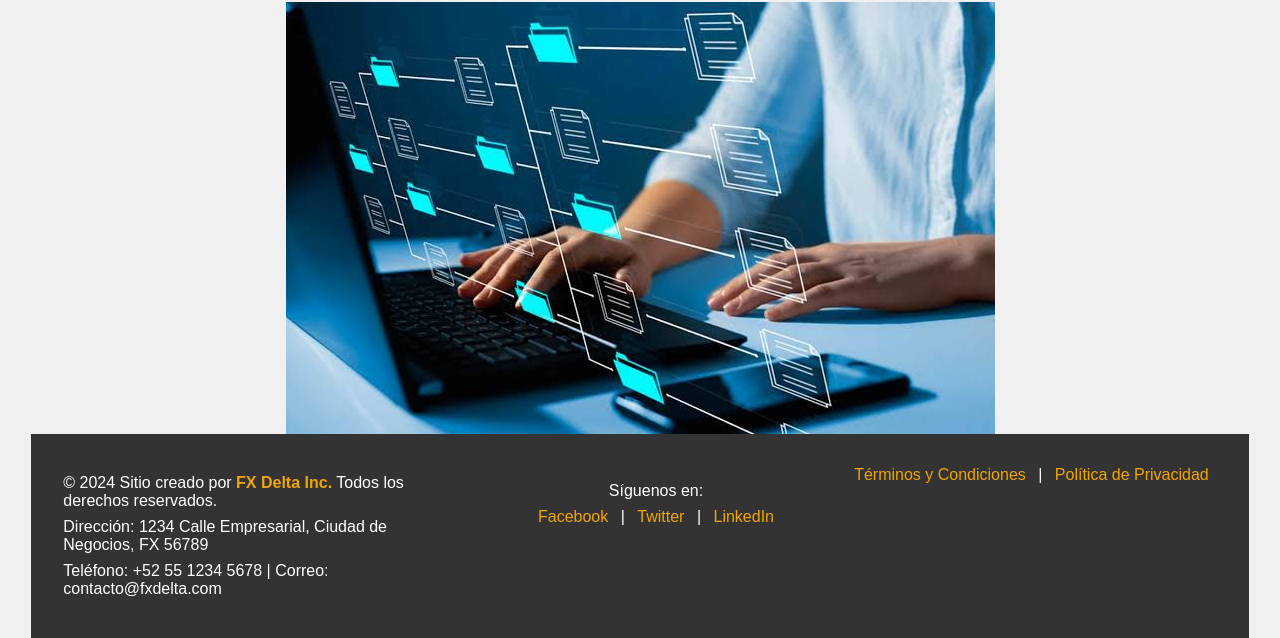
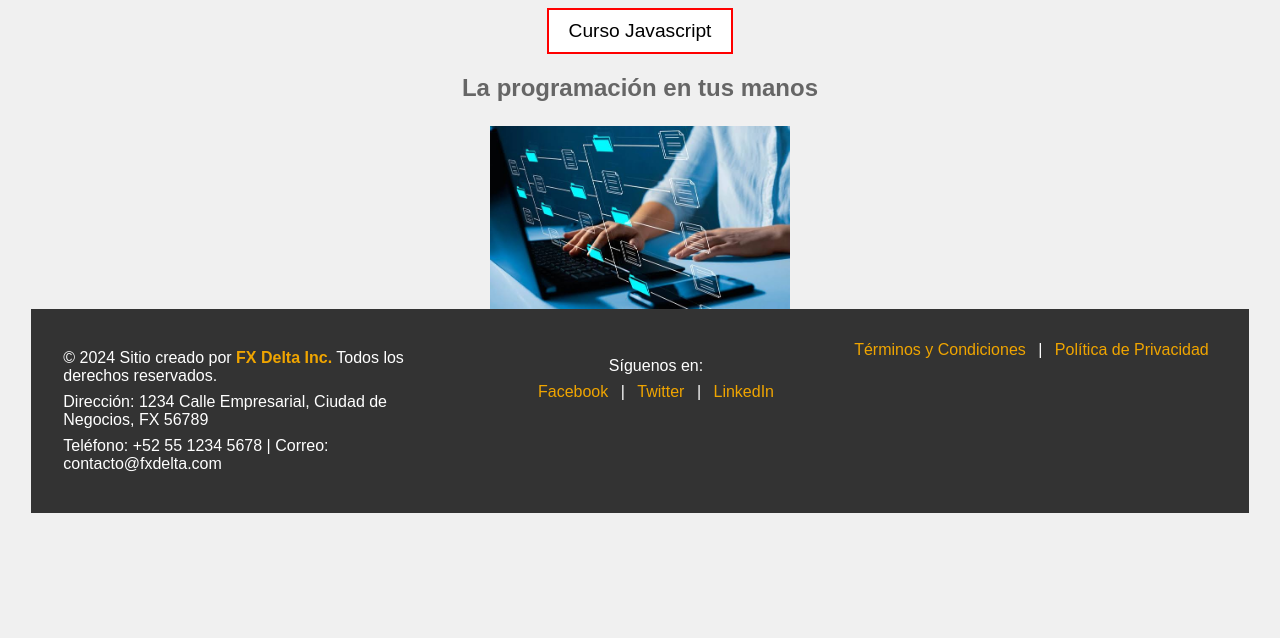
Before and after one commit to Zozuke/delta, a plain HTML site: page index.html in a window 1280 px wide. Shown: the part 193-831 px from the top of the page. After the commit the page ends 800 px from the top, so only its background shows below. Drawn offline with Linux system fonts and the light colour scheme.

Commit message:
Update index.html

```diff
--- a/index.html
+++ b/index.html
@@ -133,7 +133,7 @@
         <button onclick="window.location.href='curso_java.html';">Curso Javascript</button>
     </div>
     <h3 id="titu">La programación en tus manos</h3>
-    <img src="codigo.jpeg" alt="Descripción de la imagen">
+    <img src="codigo.jpeg" alt="Descripción de la imagen" style="width: 300px; height: auto;">
     <footer>
         <div class="footer-container">
             <div class="footer-info">
```
